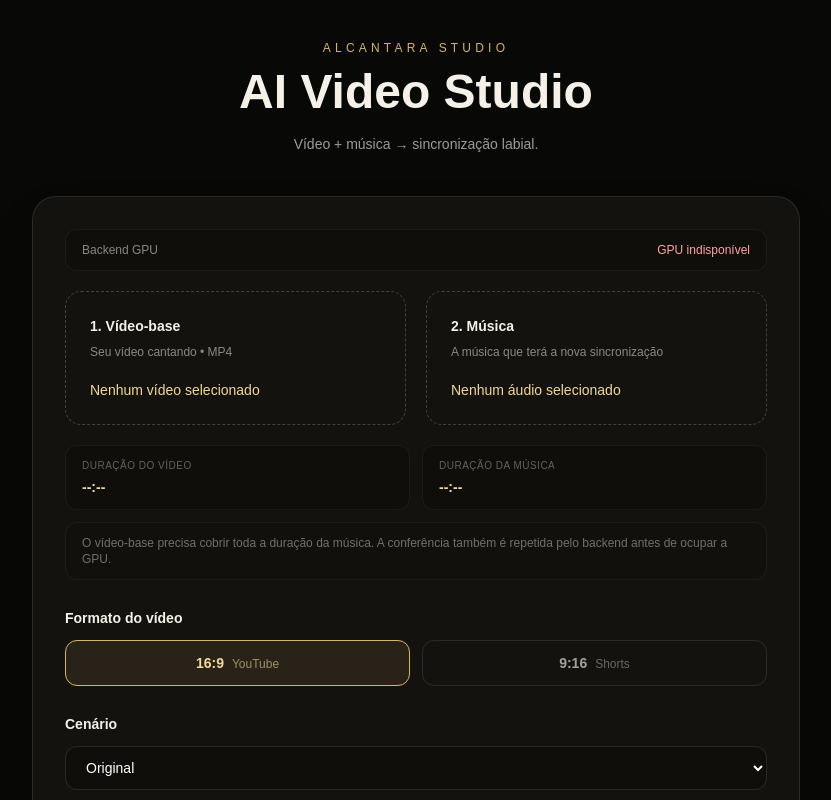
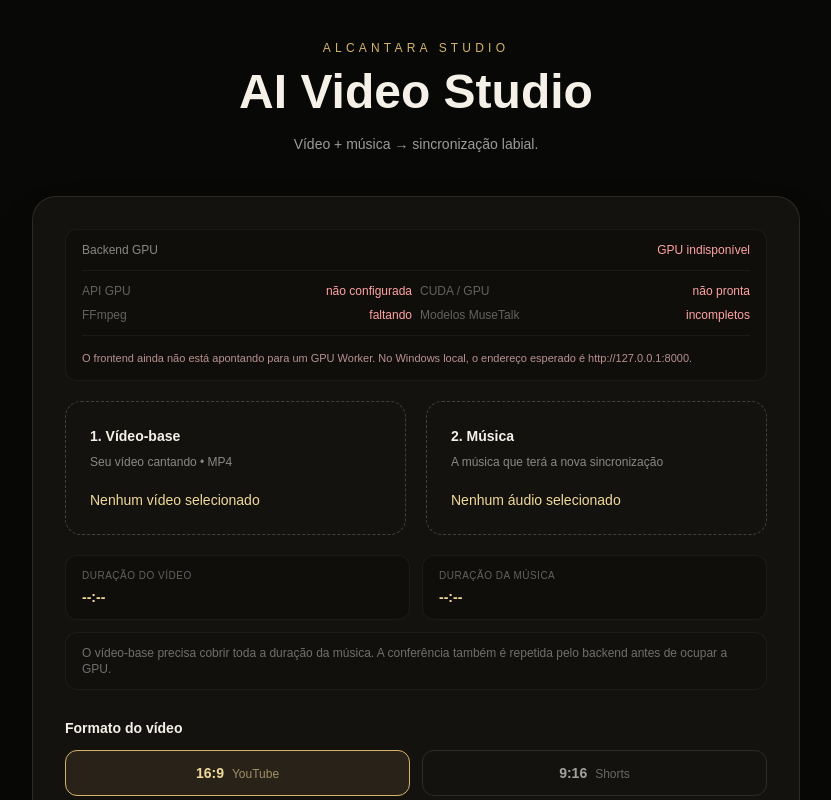
Before and after one commit to Claudioalcantara2019/alcantara-studio-ai-video, a Next.js app: page / in a window 1280 px wide. Shown: the top 800 px of the page, without its empty margins (224-1055 px from the left). Built offline with nearby package versions, Linux system fonts and the light colour scheme.

Commit message:
ui: expose detailed GPU readiness status

```diff
--- a/app/page.tsx
+++ b/app/page.tsx
@@ -19,6 +19,21 @@ export default function Home() {
   const [backendReady, setBackendReady] = useState<boolean | null>(null);
   const [videoDuration, setVideoDuration] = useState<number | null>(null);
   const [audioDuration, setAudioDuration] = useState<number | null>(null);
+  const [health, setHealth] = useState<{
+    gpuBackendConfigured: boolean;
+    gpuBackendReady: boolean;
+    gpu: {
+      ok?: boolean;
+      version?: string;
+      gpu?: { available?: boolean; name?: string | null; ready?: boolean };
+      readiness?: {
+        ready?: boolean;
+        python?: string | null;
+        tools?: Record<string, boolean>;
+        models?: Record<string, boolean>;
+      };
+    } | null;
+  } | null>(null);
 
   const videoName = useMemo(() => video?.name ?? "Nenhum vídeo selecionado", [video]);
   const audioName = useMemo(() => audio?.name ?? "Nenhum áudio selecionado", [audio]);
@@ -28,7 +43,10 @@ export default function Home() {
     fetch("/api/health", { cache: "no-store" })
       .then((response) => response.json())
       .then((data) => {
-        if (active) setBackendReady(Boolean(data.gpuBackendReady));
+        if (active) {
+          setHealth(data);
+          setBackendReady(Boolean(data.gpuBackendReady));
+        }
       })
       .catch(() => {
         if (active) setBackendReady(false);
@@ -202,11 +220,62 @@ export default function Home() {
         </header>
 
         <section className="rounded-3xl border border-white/10 bg-[var(--panel)] p-6 shadow-2xl md:p-8">
-          <div className="mb-5 flex items-center justify-between rounded-xl border border-white/5 bg-black/20 px-4 py-3 text-xs">
-            <span className="text-white/50">Backend GPU</span>
-            <span className={backendReady ? "text-emerald-300" : backendReady === false ? "text-red-300" : "text-white/40"}>
-              {backendReady ? "GPU pronta" : backendReady === false ? "GPU indisponível" : "verificando..."}
-            </span>
+          <div className="mb-5 rounded-xl border border-white/5 bg-black/20 px-4 py-3 text-xs">
+            <div className="flex items-center justify-between">
+              <span className="text-white/50">Backend GPU</span>
+              <span className={backendReady ? "text-emerald-300" : backendReady === false ? "text-red-300" : "text-white/40"}>
+                {backendReady ? "GPU pronta" : backendReady === false ? "GPU indisponível" : "verificando..."}
+              </span>
+            </div>
+
+            {health && (
+              <div className="mt-3 grid gap-2 border-t border-white/5 pt-3 sm:grid-cols-2">
+                <div className="flex items-center justify-between">
+                  <span className="text-white/35">API GPU</span>
+                  <span className={health.gpuBackendConfigured ? "text-emerald-300" : "text-red-300"}>
+                    {health.gpuBackendConfigured ? "configurada" : "não configurada"}
+                  </span>
+                </div>
+                <div className="flex items-center justify-between">
+                  <span className="text-white/35">CUDA / GPU</span>
+                  <span className={health.gpu?.readiness?.ready ? "text-emerald-300" : "text-red-300"}>
+                    {health.gpu?.gpu?.name ?? (health.gpu?.readiness?.ready ? "pronta" : "não pronta")}
+                  </span>
+                </div>
+                <div className="flex items-center justify-between">
+                  <span className="text-white/35">FFmpeg</span>
+                  <span className={health.gpu?.readiness?.tools?.ffmpeg ? "text-emerald-300" : "text-red-300"}>
+                    {health.gpu?.readiness?.tools?.ffmpeg ? "OK" : "faltando"}
+                  </span>
+                </div>
+                <div className="flex items-center justify-between">
+                  <span className="text-white/35">Modelos MuseTalk</span>
+                  <span className={
+                    health.gpu?.readiness?.models &&
+                    Object.values(health.gpu.readiness.models).every(Boolean)
+                      ? "text-emerald-300"
+                      : "text-red-300"
+                  }>
+                    {health.gpu?.readiness?.models &&
+                    Object.values(health.gpu.readiness.models).every(Boolean)
+                      ? "completos"
+                      : "incompletos"}
+                  </span>
+                </div>
+              </div>
+            )}
+
+            {backendReady === false && health?.gpuBackendConfigured && (
+              <p className="mt-3 border-t border-white/5 pt-3 text-[11px] leading-5 text-red-200/70">
+                O worker respondeu, mas ainda não está pronto para gerar. Verifique NVIDIA/CUDA, FFmpeg e os modelos do MuseTalk.
+              </p>
+            )}
+
+            {backendReady === false && health?.gpuBackendConfigured === false && (
+              <p className="mt-3 border-t border-white/5 pt-3 text-[11px] leading-5 text-red-200/70">
+                O frontend ainda não está apontando para um GPU Worker. No Windows local, o endereço esperado é http://127.0.0.1:8000.
+              </p>
+            )}
           </div>
 
           <div className="grid gap-5 md:grid-cols-2">
```
